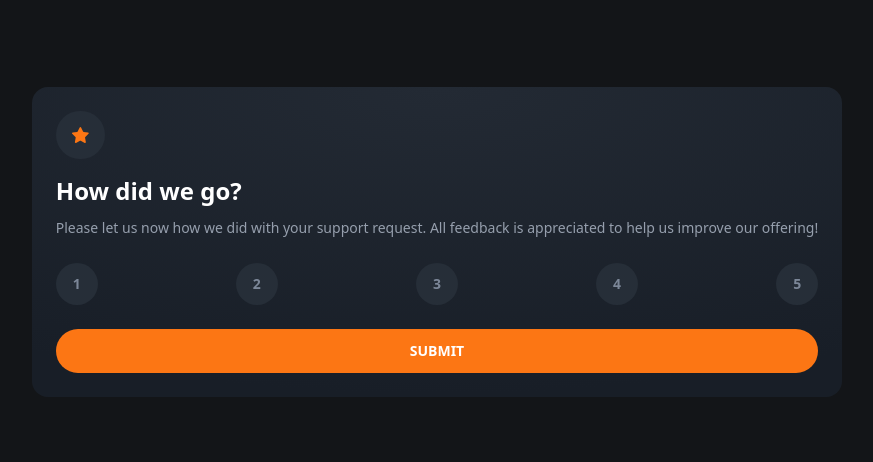
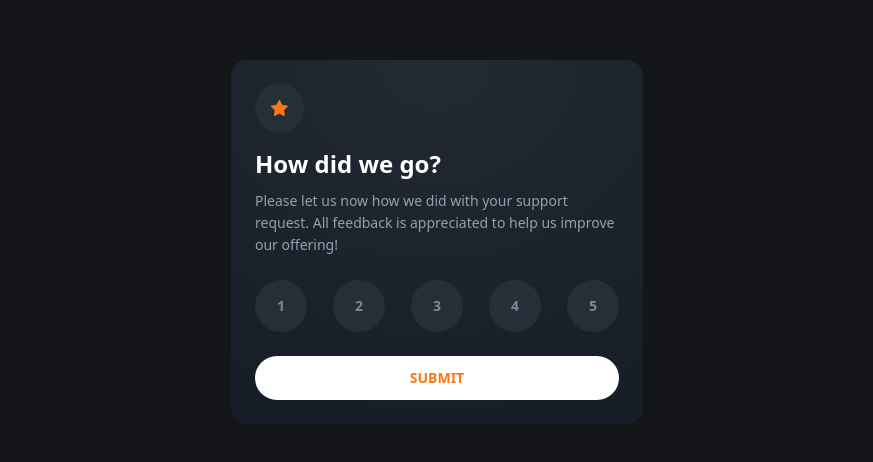
Before and after one commit to saravilelam/feedback, a React (Vite) app: page / in a window 1280 px wide. Shown: the part 158-620 px from the top of the page, without its empty margins (203-1076 px from the left). Built offline with nearby package versions, Linux system fonts and the light colour scheme.

Commit message:
fim do projeto

```diff
--- a/src/App.jsx
+++ b/src/App.jsx
@@ -23,7 +23,7 @@ export function App() {
 
   return (
     submited === false ? (
-      <div className="bg-gradient-dark text-white mx-6 p-6 rounded-2xl font-overpass">
+      <div className="bg-gradient-dark text-white mx-6 p-6 rounded-2xl font-overpass max-w-103">
       <div className="bg-dark-blue w-fit p-4 rounded-full rounded-2xl mb-4">
         <img src={iconStar} alt="icon star" />
       </div>
@@ -35,18 +35,18 @@ export function App() {
       <p className="text-sm text-light-grey mb-6 leading-1">Please let us now how we did with your support request. All feedback is appreciated to help us improve our offering!</p>
 
       <div className="flex justify-between mb-6">
-        <input type="button" value={1} className="bg-dark-blue w-10.5 h-10.5 rounded-full text-medium-grey text-sm font-bold focus:bg-medium-grey focus:text-white" onClick={() => handleMudarNotaAvaliacao(1)} />
-        <input type="button" value={2} className="bg-dark-blue w-10.5 h-10.5 rounded-full text-medium-grey text-sm font-bold focus:bg-medium-grey focus:text-white" onClick={() => handleMudarNotaAvaliacao(2)} />
-        <input type="button" value={3} className="bg-dark-blue w-10.5 h-10.5 rounded-full text-medium-grey text-sm font-bold focus:bg-medium-grey focus:text-white" onClick={() => handleMudarNotaAvaliacao(3)} />
-        <input type="button" value={4} className="bg-dark-blue w-10.5 h-10.5 rounded-full text-medium-grey text-sm font-bold focus:bg-medium-grey focus:text-white" onClick={() => handleMudarNotaAvaliacao(4)} />
-        <input type="button" value={5} className="bg-dark-blue w-10.5 h-10.5 rounded-full text-medium-grey text-sm font-bold focus:bg-medium-grey focus:text-white" onClick={() => handleMudarNotaAvaliacao(5)} />
+        <input type="button" value={1} className="bg-dark-blue w-10.5 h-10.5 rounded-full text-medium-grey text-sm font-bold focus:bg-medium-grey focus:text-white sm:w-13 sm:h-13 hover:bg-orange hover:text-white hover: cursor-pointer" onClick={() => handleMudarNotaAvaliacao(1)} />
+        <input type="button" value={2} className="bg-dark-blue w-10.5 h-10.5 rounded-full text-medium-grey text-sm font-bold focus:bg-medium-grey focus:text-white sm:w-13 sm:h-13 hover:bg-orange hover:text-white hover: cursor-pointer" onClick={() => handleMudarNotaAvaliacao(2)} />
+        <input type="button" value={3} className="bg-dark-blue w-10.5 h-10.5 rounded-full text-medium-grey text-sm font-bold focus:bg-medium-grey focus:text-white sm:w-13 sm:h-13 hover:bg-orange hover:text-white hover: cursor-pointer" onClick={() => handleMudarNotaAvaliacao(3)} />
+        <input type="button" value={4} className="bg-dark-blue w-10.5 h-10.5 rounded-full text-medium-grey text-sm font-bold focus:bg-medium-grey focus:text-white sm:w-13 sm:h-13 hover:bg-orange hover:text-white hover: cursor-pointer" onClick={() => handleMudarNotaAvaliacao(4)} />
+        <input type="button" value={5} className="bg-dark-blue w-10.5 h-10.5 rounded-full text-medium-grey text-sm font-bold focus:bg-medium-grey focus:text-white sm:w-13 sm:h-13 hover:bg-orange hover:text-white hover: cursor-pointer" onClick={() => handleMudarNotaAvaliacao(5)} />
       </div>
 
-      <button onClick={handleSubmit} className="bg-orange w-full uppercase tracking-1 font-bold rounded-3xl text-sm py-3 ">submit</button>
+      <button onClick={handleSubmit} className="bg-orange w-full uppercase tracking-1 font-bold rounded-3xl text-sm py-3 hover: bg-white text-orange hover: cursor-pointer">submit</button>
 
     </div>
     ) : (
-      <div className="bg-gradient-dark text-white mx-6 p-6 rounded-2xl font-overpass">
+      <div className="bg-gradient-dark text-white mx-6 p-6 rounded-2xl font-overpass max-w-103">
         <img className="mx-auto mb-6" src={illustrationThankYou} alt="illustration Thank You" />
 
         <p className="text-orange bg-dark-blue w-fit mx-auto px- 3 py-1.25 rounded-3xl mb-6 ">You selected {notaAvaliacao} out of 5 </p>
```
